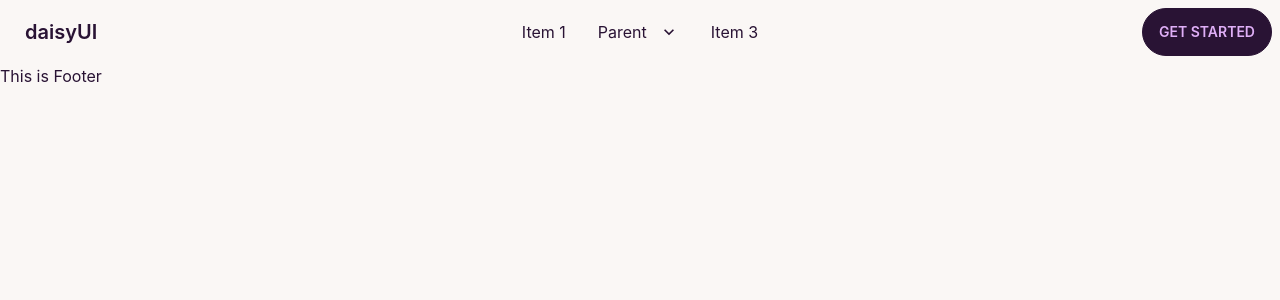
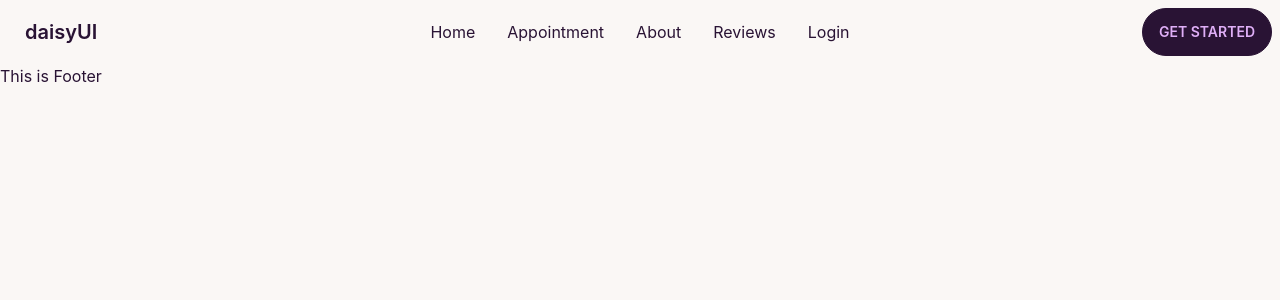
Before and after one commit to RAHUL573769/DoctorPortal, a React (Create React App) app in the folder FrontEnd/reactproject/: page / in a window 1280 px wide. Shown: the top 300 px of the page. Built offline with nearby package versions, Linux system fonts and the light colour scheme.

Commit message:
new 1 commit

```diff
--- a/FrontEnd/reactproject/src/App.js
+++ b/FrontEnd/reactproject/src/App.js
@@ -4,7 +4,7 @@ import { router } from "./Componenets/Routes/Routes";
 
 function App() {
   return (
-    <div>
+    <div className="max-w-[1440px] mx-auto" >
    <RouterProvider router={router}></RouterProvider>
     </div>
   );
--- a/FrontEnd/reactproject/src/Componenets/Shared/Header/Header.js
+++ b/FrontEnd/reactproject/src/Componenets/Shared/Header/Header.js
@@ -1,46 +1,50 @@
-import React from 'react';
-import { Link } from 'react-router-dom';
+import React from "react";
+import { Link } from "react-router-dom";
 
 const Header = () => {
+  const menuItems = <>
+
+
+    <li><Link to='/home'>Home</Link></li>
+    <li><Link to='/appointment'>Appointment</Link></li>
+    <li><Link to='/about'>About</Link></li>
+    <li><Link to='/reviews'>Reviews</Link></li>
+    <li><Link to='/login'>Login</Link></li>
+
+  </>;
   return (
     <div>
       <div className="navbar bg-base-100">
         <div className="navbar-start">
           <div className="dropdown">
             <label tabIndex={0} className="btn btn-ghost lg:hidden">
-        <svg xmlns="http://www.w3.org/2000/svg" className="h-5 w-5" fill="none" viewBox="0 0 24 24" stroke="currentColor"><path strokeLinecap="round" strokeLinejoin="round" strokeWidth="2" d="M4 6h16M4 12h8m-8 6h16" /></svg>
+              <svg
+                xmlns="http://www.w3.org/2000/svg"
+                className="h-5 w-5"
+                fill="none"
+                viewBox="0 0 24 24"
+                stroke="currentColor"
+              >
+                <path
+                  strokeLinecap="round"
+                  strokeLinejoin="round"
+                  strokeWidth="2"
+                  d="M4 6h16M4 12h8m-8 6h16"
+                />
+              </svg>
             </label>
-      <ul tabIndex={0} className="menu menu-compact dropdown-content mt-3 p-2 shadow bg-base-100 rounded-box w-52">
-        <li><Link>Item 1</Link></li>
-        <li tabIndex={0}>
-          <Link className="justify-between">
-            Parent
-            <svg className="fill-current" xmlns="http://www.w3.org/2000/svg" width="24" height="24" viewBox="0 0 24 24"><path d="M8.59,16.58L13.17,12L8.59,7.41L10,6L16,12L10,18L8.59,16.58Z"/></svg>
-          </Link>
-          <ul className="p-2">
-            <li><Link>Submenu 1</Link></li>
-            <li><Link>Submenu 2</Link></li>
-          </ul>
-        </li>
-        <li><Link>Item 3</Link></li>
+            <ul
+              tabIndex={0}
+              className="menu menu-compact dropdown-content mt-3 p-2 shadow bg-base-100 rounded-box w-52"
+            >
+          {menuItems}
             </ul>
           </div>
           <Link className="btn btn-ghost normal-case text-xl">daisyUI</Link>
         </div>
         <div className="navbar-center hidden lg:flex">
           <ul className="menu menu-horizontal px-1">
-      <li><Link>Item 1</Link></li>
-      <li tabIndex={0}>
-        <Link>
-          Parent
-          <svg className="fill-current" xmlns="http://www.w3.org/2000/svg" width="20" height="20" viewBox="0 0 24 24"><path d="M7.41,8.58L12,13.17L16.59,8.58L18,10L12,16L6,10L7.41,8.58Z"/></svg>
-        </Link>
-        <ul className="p-2">
-          <li><Link>Submenu 1</Link></li>
-          <li><Link>Submenu 2</Link></li>
-        </ul>
-      </li>
-      <li><Link>Item 3</Link></li>
+      {menuItems}
           </ul>
         </div>
         <div className="navbar-end">
```
Lines whose indentation alone changed are shown as unchanged.
